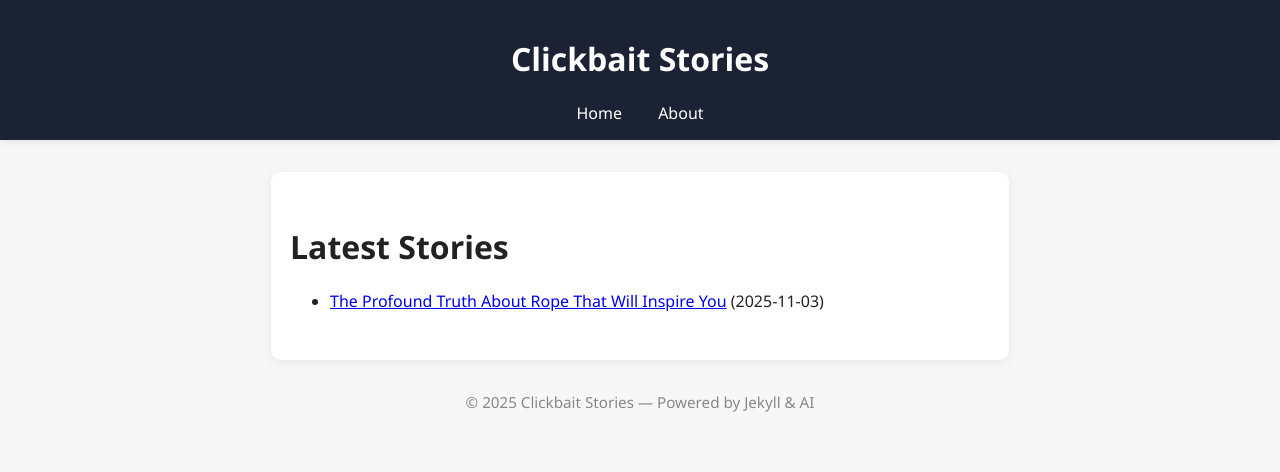
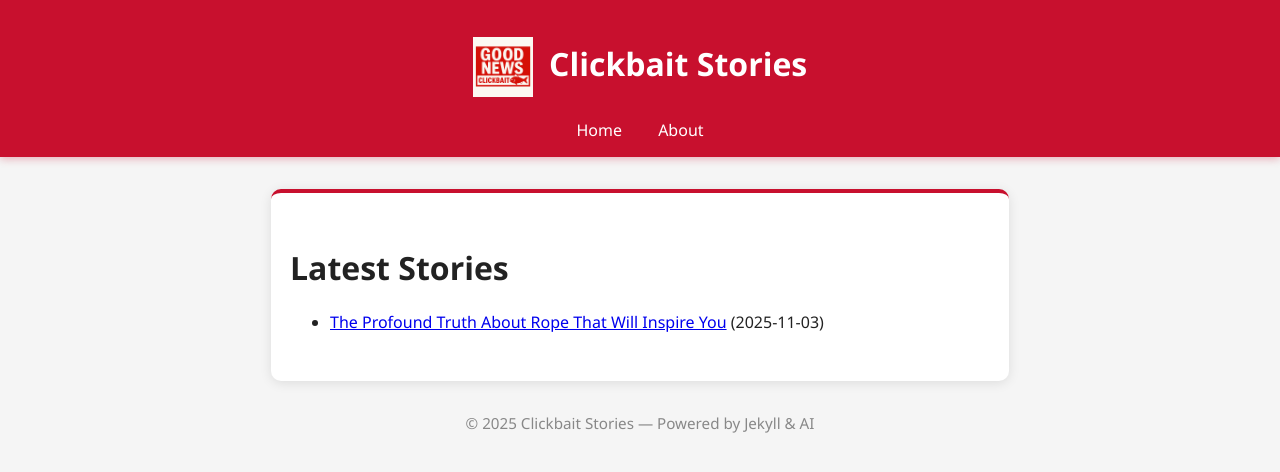
Before and after one commit to dfbr/clickbait_generator, a Jekyll site: the page built from index.md, in a window 1280 px wide. Shown: the top 472 px of the page. Built offline with Jekyll 4.4.1, drawn with Linux system fonts in a browser that asks for light colours.

Commit message:
Logo and default layout

```diff
--- a/_layouts/default.html
+++ b/_layouts/default.html
@@ -4,20 +4,28 @@
   <meta charset="UTF-8">
   <meta name="viewport" content="width=device-width, initial-scale=1.0">
   <title>{{ page.title | escape }} | {{ site.title | escape }}</title>
+  <link rel="icon" type="image/png" href="{{ '/assets/clickbait_generator.png' | relative_url }}">
+  <link rel="shortcut icon" type="image/png" href="{{ '/assets/clickbait_generator.png' | relative_url }}">
+  <link rel="apple-touch-icon" href="{{ '/assets/clickbait_generator.png' | relative_url }}">
   <link rel="stylesheet" href="{{ '/assets/style.css' | relative_url }}">
   <style>
     body {
       font-family: 'Segoe UI', 'Roboto', Arial, sans-serif;
       margin: 0;
-      background: #f7f7f7;
+      background: #f5f5f5;
       color: #222;
     }
     header {
-      background: #1a2233;
+      background: #c8102e;
       color: #fff;
       padding: 1rem 0.5rem;
       text-align: center;
-      box-shadow: 0 2px 8px rgba(0,0,0,0.08);
+      box-shadow: 0 2px 8px rgba(200, 16, 46, 0.3);
+    }
+    .logo {
+      height: 60px;
+      vertical-align: middle;
+      margin-right: 0.5rem;
     }
     nav {
       margin-top: 0.5rem;
@@ -37,8 +45,9 @@
       margin: 2rem auto;
       background: #fff;
       border-radius: 10px;
-      box-shadow: 0 2px 12px rgba(0,0,0,0.07);
+      box-shadow: 0 2px 12px rgba(0,0,0,0.1);
       padding: 2rem 1.2rem;
+      border-top: 4px solid #c8102e;
     }
     footer {
       text-align: center;
@@ -52,12 +61,18 @@
     @media (max-width: 500px) {
       main { padding: 0.7rem 0.2rem; }
       header { font-size: 1.1em; }
+      .logo { height: 40px; }
     }
   </style>
 </head>
 <body>
   <header>
-    <h1><a href="{{ '/' | relative_url }}" style="color:#fff;text-decoration:none;">{{ site.title }}</a></h1>
+    <h1>
+      <a href="{{ '/' | relative_url }}" style="color:#fff;text-decoration:none;">
+        <img src="{{ '/assets/clickbait_generator.png' | relative_url }}" alt="{{ site.title }} Logo" class="logo">
+        {{ site.title }}
+      </a>
+    </h1>
     <nav>
       <a href="{{ '/' | relative_url }}">Home</a>
       <a href="{{ '/about.html' | relative_url }}">About</a>
```
Also changed, not shown: assets/clickbait_generator.png (added), clickbait_generator.png (added), favicon.ico (added).
